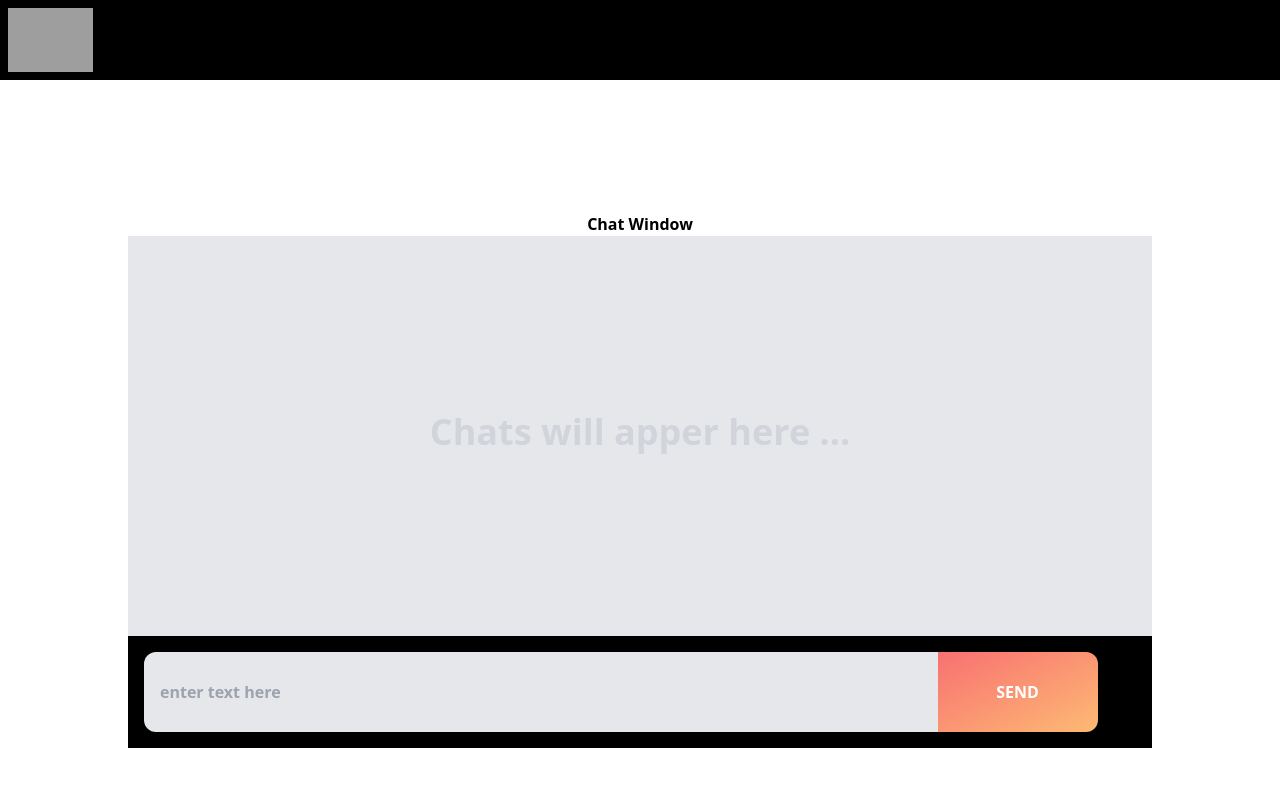
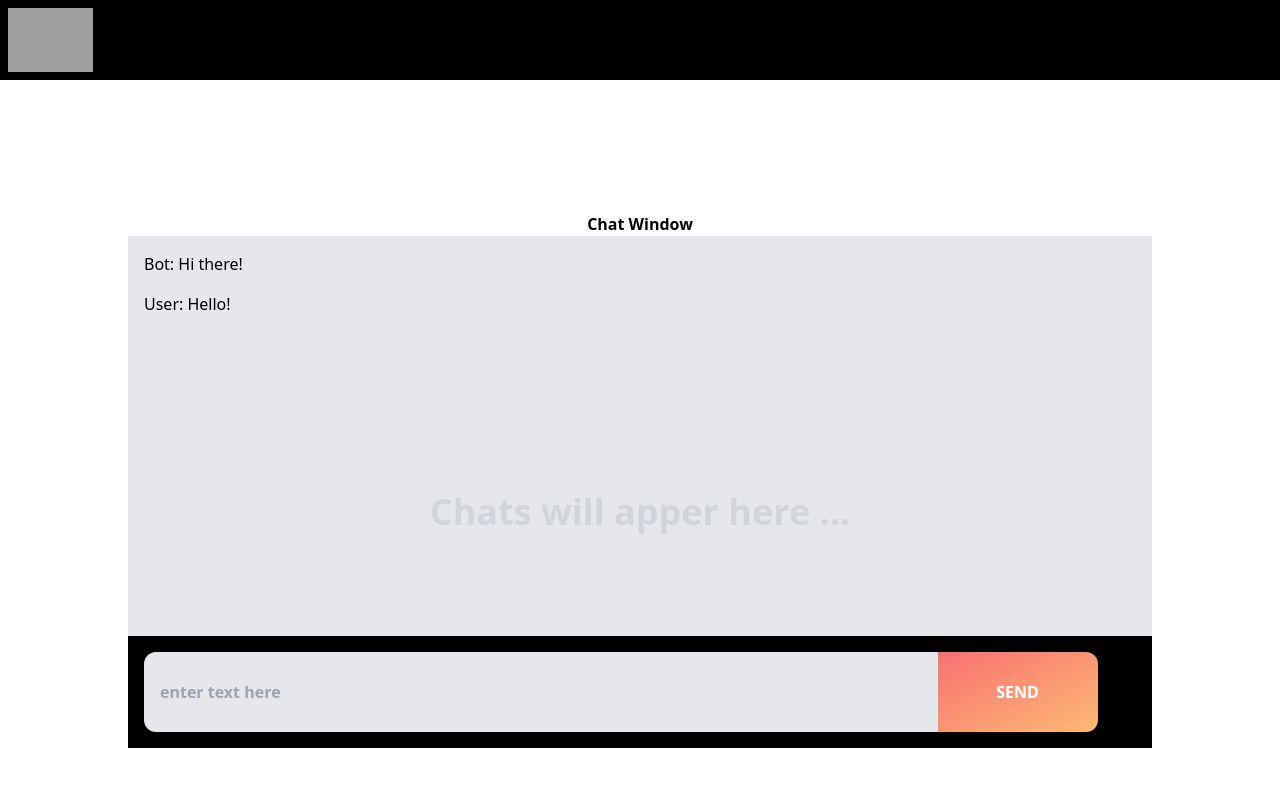
Before and after one commit to shadmeoli/bot, a Vue app in the folder frontend/: page / in a window 1280 px wide. Shown: the top 786 px of the page. Built offline with nearby package versions, Linux system fonts and the light colour scheme; grey boxes are pictures that could not be loaded.

Commit message:
update: chat API connection with

```diff
--- a/frontend/src/stores/counter.ts
+++ b/frontend/src/stores/counter.ts
@@ -1,12 +1,9 @@
+import axios from 'axios'
 import { ref, computed } from 'vue'
 import { defineStore } from 'pinia'
 
-export const useCounterStore = defineStore('counter', () => {
+export const useChatStore = defineStore('chat', () => {
   const count = ref(0)
-  const doubleCount = computed(() => count.value * 2)
-  function increment() {
-    count.value++
-  }
-
-  return { count, doubleCount, increment }
+  const replies = ref<string[]>();
+  const prompts = ref<string[]>();
 })
--- a/frontend/src/views/HomeView.vue
+++ b/frontend/src/views/HomeView.vue
@@ -13,9 +13,13 @@
 
         <body class="w-screen h-screen flex flex-col items-center justify-center">
           <h1 class="font-bold">Chat Window</h1>
-          <div class="bg-gray-200 h-[50%] w-[80%] p-4">
+          <div class="bg-gray-200 h-[50%] w-[80%] p-4 flex flex-col-reverse justify-end overflow-y-scroll" id="chatWindow">
             <h1 class="flex justify-center mt-40 text-4xl font-bold text-gray-300">Chats will apper here ...</h1>
+            <div class="mb-4">User: Hello!</div>
+            <div class="mb-4">Bot: Hi there!</div>
           </div>
+
+
           <div class="flex w-[80%] h-28 bg-black p-4">
             <input class="rounded-l-xl w-[80%] h-20 bg-gray-200 px-4 font-bold text-black" placeholder="enter text here">
             <button class="h-20 w-40 bg-gradient-to-br from-red-400 to-orange-300 hover:from-red-600 hover:to-orange-500 active:from-red-400 active:to-orange-300 rounded-r-xl font-bold text-white">SEND</button>
```
